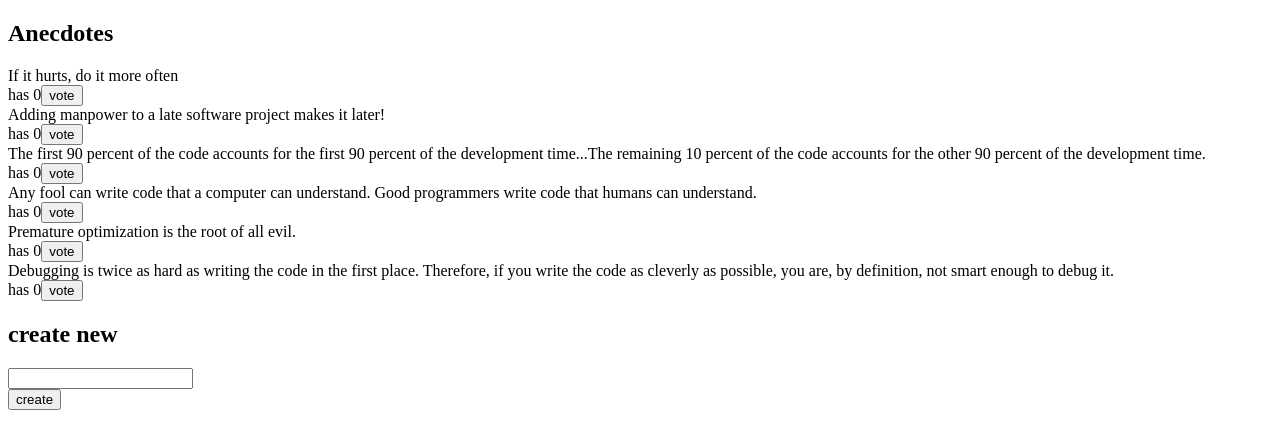
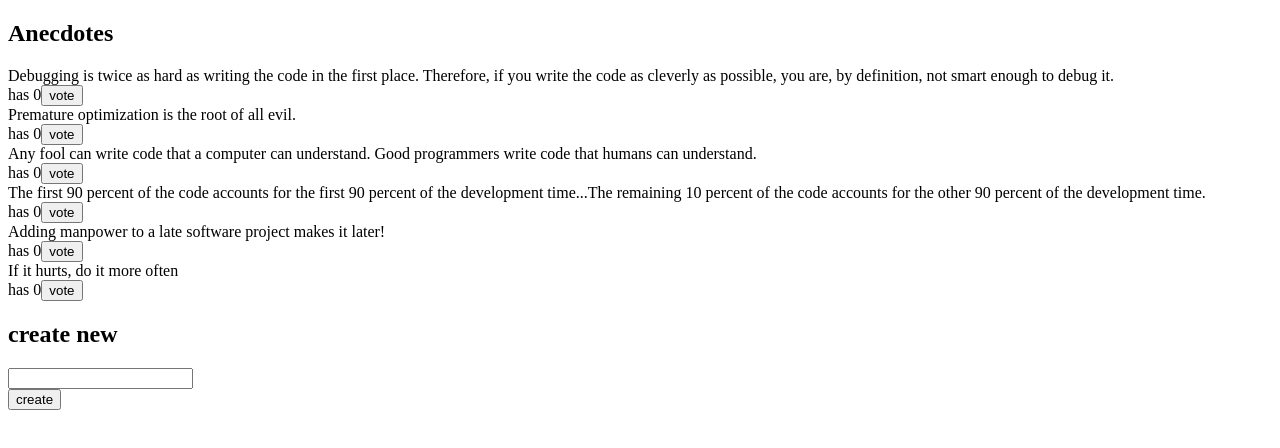
Before and after one commit to jayzstep/HY-fullstack-palautukset, a React (Vite) app in the folder osa6/redux-anecdotes-main/: page / in a window 1280 px wide. Shown: the top 448 px of the page. Built offline with nearby package versions, Linux system fonts and the light colour scheme.

Commit message:
lisää automaattinen äänten mukaan järjestäminen

```diff
--- a/osa6/redux-anecdotes-main/src/App.jsx
+++ b/osa6/redux-anecdotes-main/src/App.jsx
@@ -29,7 +29,7 @@ const App = () => {
   return (
     <div>
       <h2>Anecdotes</h2>
-      {anecdotes.map((anecdote) => (
+      {anecdotes.sort((a, b) => a.votes - b.votes).reverse().map((anecdote) => (
         <div key={anecdote.id}>
           <div>{anecdote.content}</div>
           <div>
```
